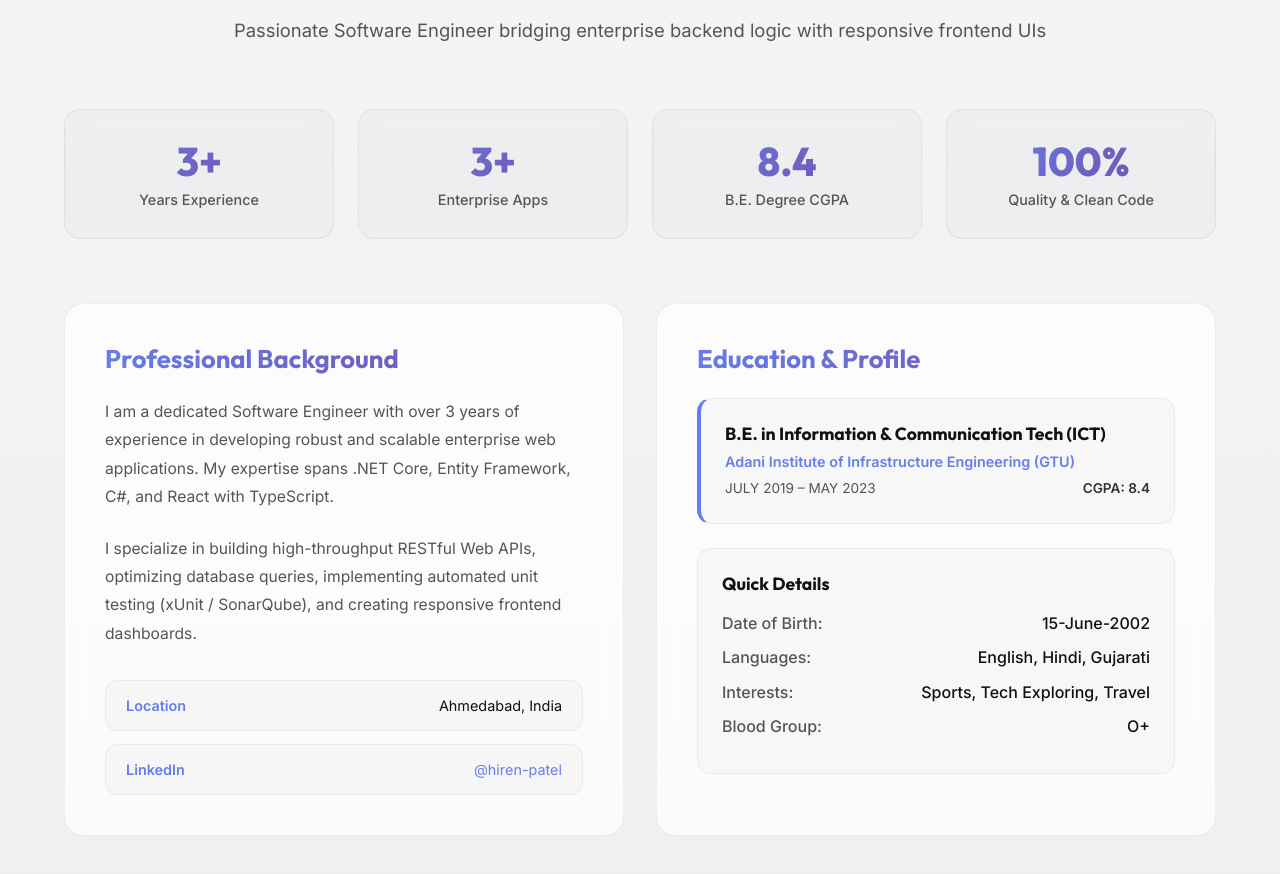
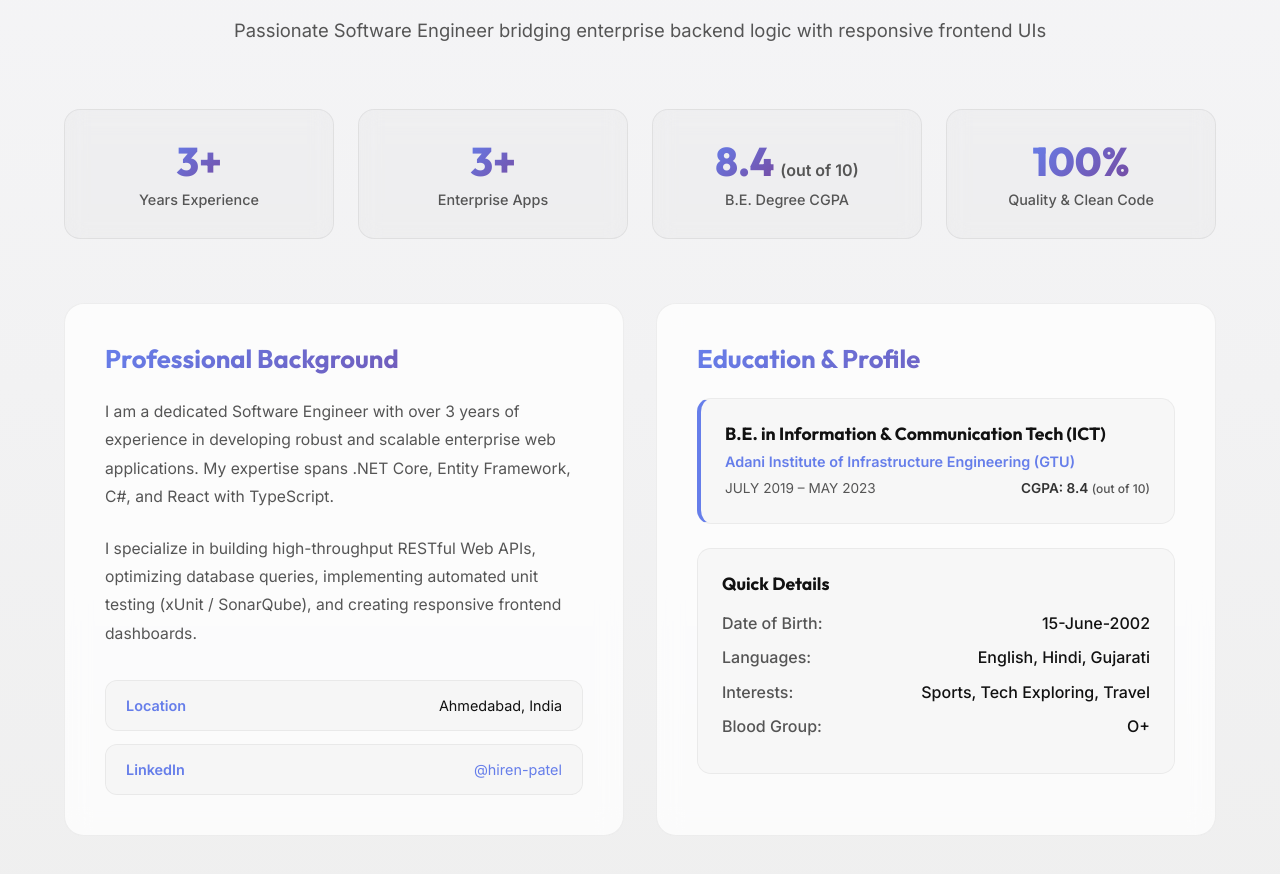
Before and after one commit to HirenPatel15620/hiren.dev, a React (Vite) app: page / in a window 1280 px wide. Shown: the part 960-1834 px from the top of the page. Built offline with nearby package versions, Linux system fonts and the light colour scheme.

Commit message:
feat: implement ThemeContext and About section with spotlight animations

```diff
--- a/src/components/About.tsx
+++ b/src/components/About.tsx
@@ -7,7 +7,7 @@ import { ACCENT_PRIMARY, ACCENT_GRADIENT } from '../theme/theme';
 const statsData = [
     { value: `${getExperienceYears('2023-01-25')}+`, label: 'Years Experience' },
     { value: '3+', label: 'Enterprise Apps' },
-    { value: '8.4', label: 'B.E. Degree CGPA' },
+    { value: '8.4', suffix: ' (out of 10)', label: 'B.E. Degree CGPA' },
     { value: '100%', label: 'Quality & Clean Code' }
 ];
 
@@ -69,6 +69,7 @@ export default function About() {
                                     }
                                 }}
                             >
+                                <Box sx={{ display: 'flex', alignItems: 'baseline', justifyContent: 'center', marginBottom: '0.25rem' }}>
                                     <Typography
                                         variant="h3"
                                         sx={{
@@ -78,11 +79,24 @@ export default function About() {
                                             WebkitBackgroundClip: 'text',
                                             WebkitTextFillColor: 'transparent',
                                             backgroundClip: 'text',
-                                        marginBottom: '0.25rem',
                                         }}
                                     >
                                         {stat.value}
                                     </Typography>
+                                    {stat.suffix && (
+                                        <Typography
+                                            component="span"
+                                            sx={{
+                                                fontSize: { xs: '0.9rem', sm: '1rem' },
+                                                fontWeight: 600,
+                                                color: theme.palette.text.secondary,
+                                                marginLeft: '6px',
+                                            }}
+                                        >
+                                            {stat.suffix}
+                                        </Typography>
+                                    )}
+                                </Box>
                                 <Typography
                                     sx={{
                                         fontSize: { xs: '0.8rem', sm: '0.9rem' },
@@ -221,7 +235,9 @@ export default function About() {
                                 </Typography>
                                 <Box sx={{ display: 'flex', justifyContent: 'space-between', color: theme.palette.text.secondary, fontSize: '0.85rem' }}>
                                     <span>JULY 2019 – MAY 2023</span>
-                                    <span style={{ color: isDark ? '#c0c0c0' : '#333', fontWeight: 600 }}>CGPA: 8.4</span>
+                                    <span style={{ color: isDark ? '#c0c0c0' : '#333', fontWeight: 600 }}>
+                                        CGPA: 8.4 <span style={{ fontSize: '0.75rem', fontWeight: 500, color: theme.palette.text.secondary }}>(out of 10)</span>
+                                    </span>
                                 </Box>
                             </Box>
 
--- a/src/components/animations/SpotlightButton.tsx
+++ b/src/components/animations/SpotlightButton.tsx
@@ -51,8 +51,8 @@ const SpotlightButton: React.FC<SpotlightButtonProps> = ({ children, sx, ...prop
                 border: `1px solid ${isDark ? 'rgba(255, 255, 255, 0.1)' : 'rgba(0, 0, 0, 0.1)'}`,
                 ...sx,
                 '&:hover': {
-                    background: isDark ? '#1a1a1a' : '#f0f0f2',
-                    ...sx && (sx as any)['&:hover'],
+                    background: (sx as any)?.background || (isDark ? '#1a1a1a' : '#f0f0f2'),
+                    ...((sx as any)?.['&:hover'] || {}),
                 }
             }}
             {...props}
--- a/src/context/ThemeContext.tsx
+++ b/src/context/ThemeContext.tsx
@@ -17,11 +17,7 @@ function getInitialMode(): ThemeMode {
     const stored = localStorage.getItem(STORAGE_KEY);
     if (stored === 'dark' || stored === 'light') return stored;
 
-    // Fall back to system preference
-    if (window.matchMedia?.('(prefers-color-scheme: light)').matches) {
-        return 'light';
-    }
-    return 'dark';
+    return 'light'; // Default to white/light mode
 }
 
 export function ThemeContextProvider({ children }: { children: ReactNode }) {
```
Lines whose indentation alone changed are shown as unchanged.
